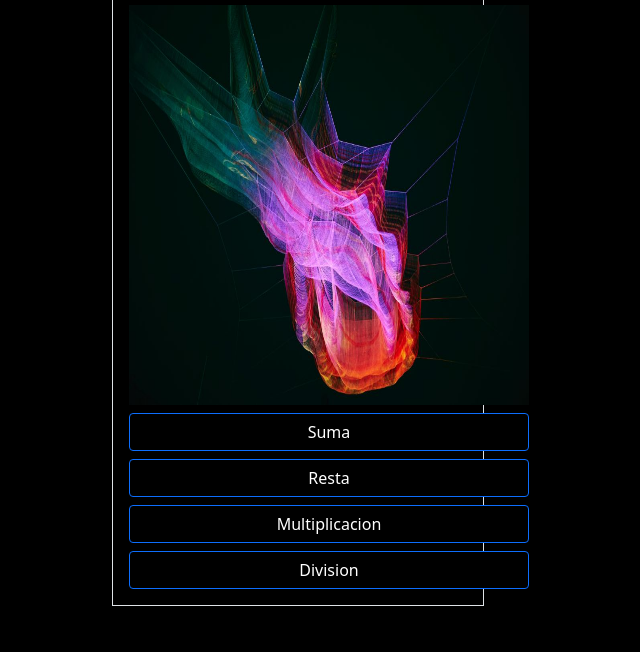
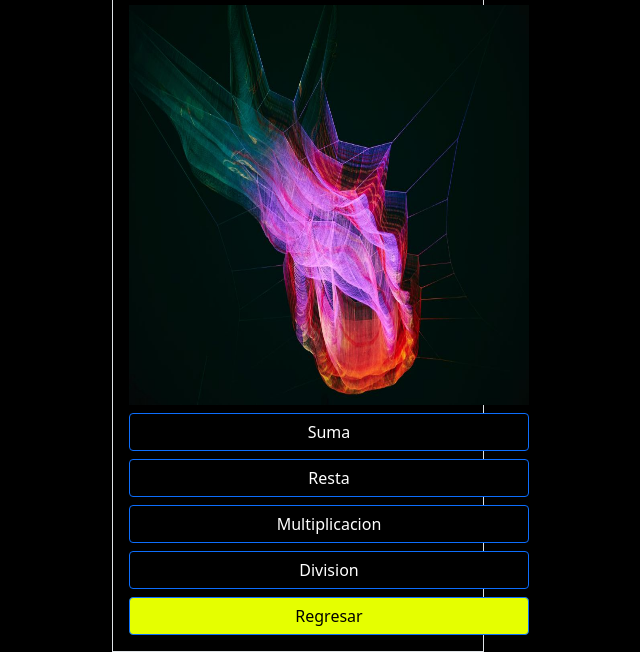
Before and after one commit to Moralesen/Investigaci-n-1, a plain HTML site: page Uso de canvas/Ejemplo bostrap canvas.html in a window 1280 px wide. Shown: the part 222-874 px from the top of the page, without its empty margins (342-982 px from the left). Before the commit the page ends 828 px from the top, so only its background shows below. Drawn offline with nearby package versions, Linux system fonts and the light colour scheme.

Commit message:
Update Ejemplo bostrap canvas.html
Agregue el boton para regresar a la pagina principal

```diff
--- a/Uso de canvas/Ejemplo bostrap canvas.html
+++ b/Uso de canvas/Ejemplo bostrap canvas.html
@@ -16,6 +16,13 @@ crossorigin="anonymous">
   background-color: black;
   display: center;
   justify-content: center;
+}
+.tr{
+    width: 400px;
+  background-color: rgb(229, 255, 0);
+  display: center;
+  justify-content: center;
+  color: #000000;
 }
 
 * {cursor: url(crosshair.cur), default;}
@@ -55,7 +62,7 @@ crossorigin="anonymous">
 
                 <button class="btn btn-primary trans mt-2" onclick="division()" type="submit">Division</button>
 
-
+                <a button type="button " class="btn btn-primary tr mt-2" href="index.html" class="btn btn-warning">Regresar</a>
 
 
 
```
